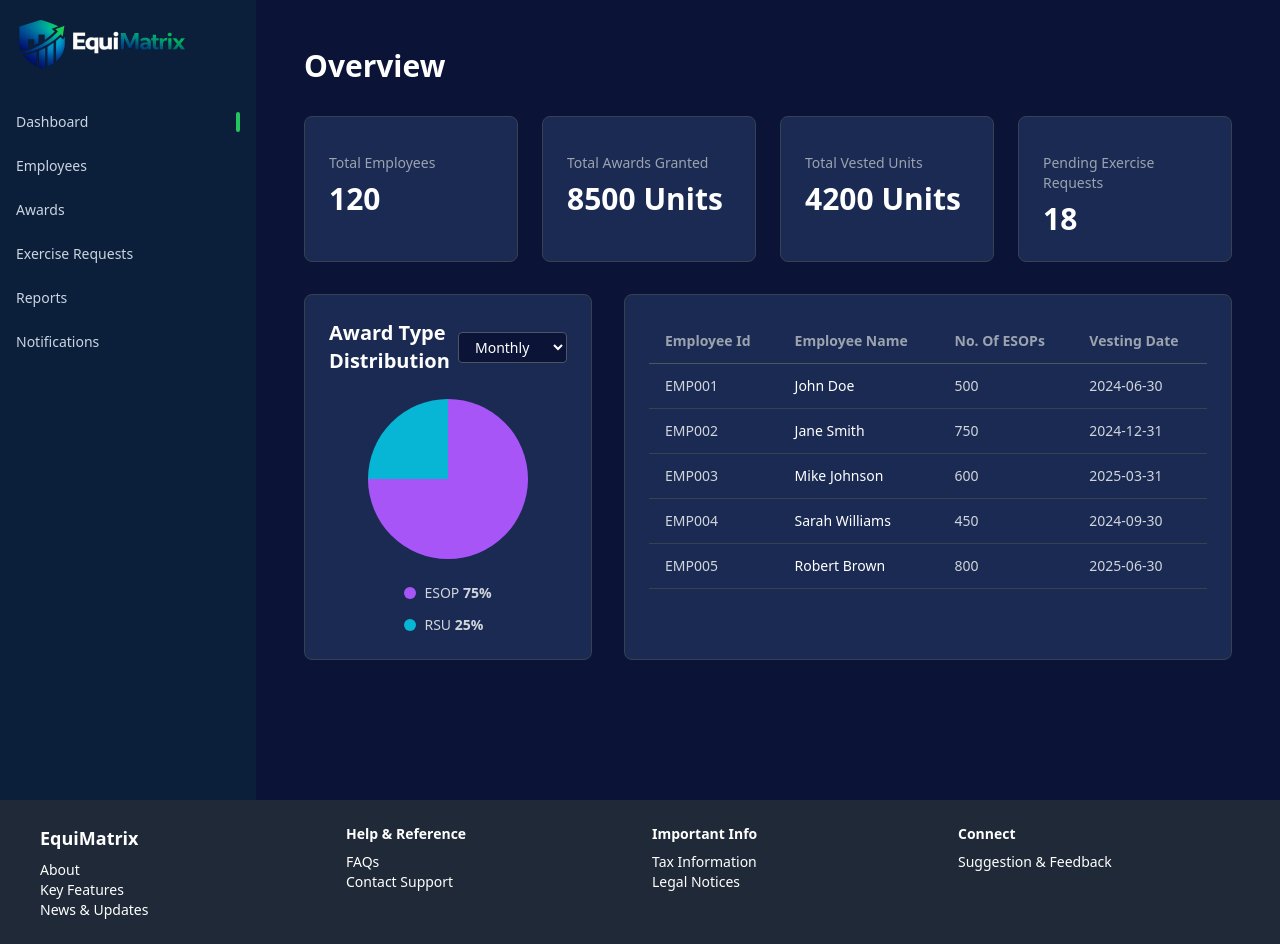
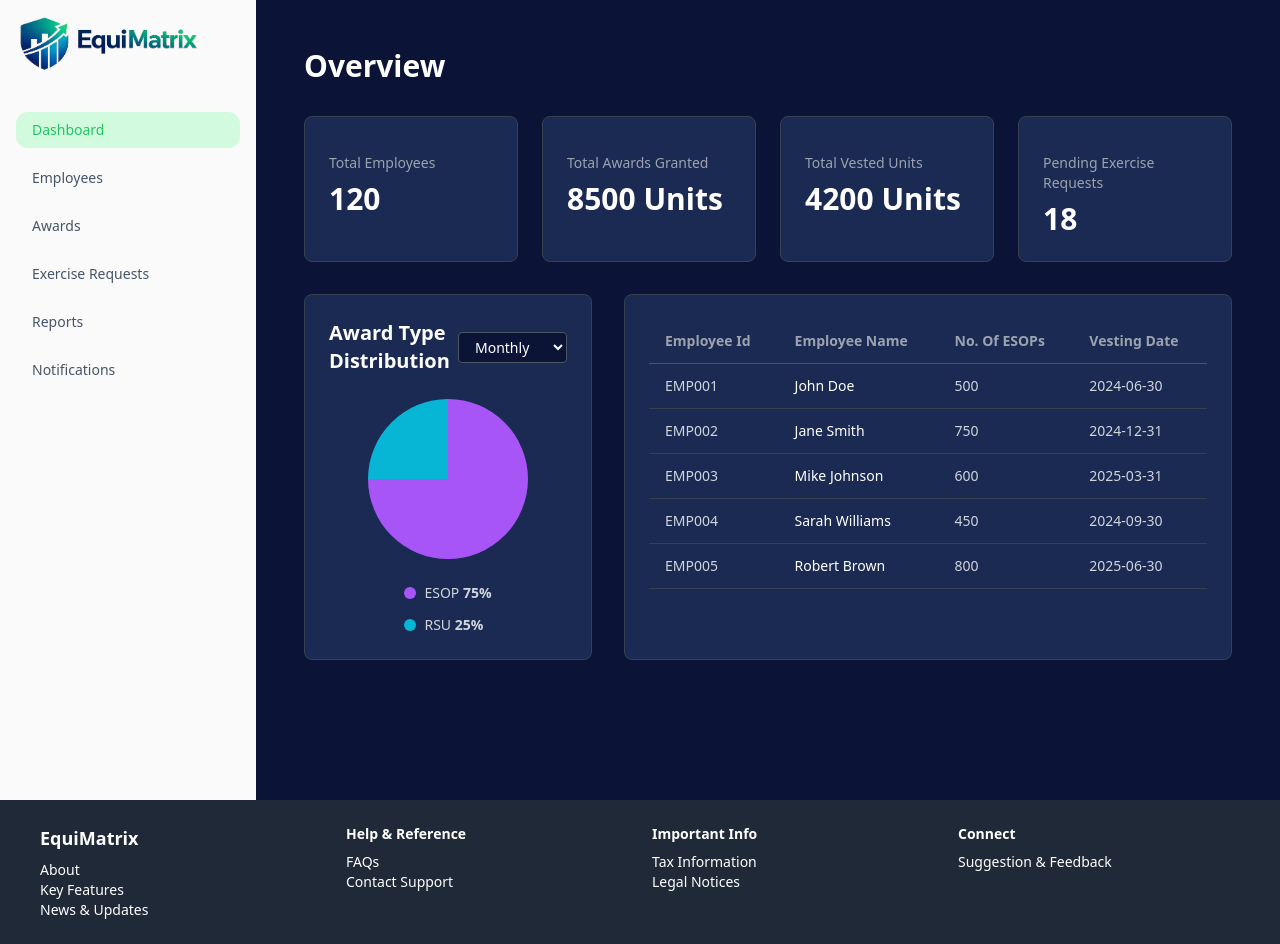
Before and after one commit to VarshaShetty28/Equity_Award_Tracker_EquiMatrix, an Angular app in the folder FrontEnd/: page /admin in a window 1280 px wide. Built offline with nearby package versions, Linux system fonts and the light colour scheme.

Commit message:
Changed the navbar color

```diff
--- a/FrontEnd/src/app/shared/admin-nav-bar/admin-nav-bar.component.html
+++ b/FrontEnd/src/app/shared/admin-nav-bar/admin-nav-bar.component.html
@@ -1,16 +1,16 @@
-<div class="w-64 h-screen bg-[#0B1F3A] text-white flex flex-col p-4">
+<div class="w-64 h-screen bg-[#FAFAFA] text-slate-700 flex flex-col p-4">
 
   <!-- LOGO -->
   <div class="flex items-center gap-3 mb-10">
     <img
-      src="assets/Logo.png"
+      src="assets/NewLogo.png"
       alt="EquiMatrix Logo"
       class="h-14 object-contain"
     />
   </div>
 
   <!-- MENU -->
-  <nav class="flex flex-col gap-6 text-sm">
+  <nav class="flex flex-col gap-3 text-sm">
 
     <!-- DASHBOARD -->
     <a
@@ -18,16 +18,15 @@
       routerLinkActive="text-[#22C55E]"
       [routerLinkActiveOptions]="{ exact: true }"
       #rlaDashboard="routerLinkActive"
-      class="flex items-center justify-between group"
+      class="flex items-center justify-between px-4 py-2 rounded-xl group"
+      [ngClass]="{
+        'bg-[#D1FADF] text-[#22C55E]': rlaDashboard.isActive,
+        'hover:bg-slate-100 text-slate-600': !rlaDashboard.isActive
+      }"
     >
-      <span class="text-slate-300 group-hover:text-[#14B8A6]">
+      <span class="font-medium">
         Dashboard
       </span>
-
-      <span
-        *ngIf="rlaDashboard.isActive"
-        class="w-1 h-5 bg-[#22C55E] rounded"
-      ></span>
     </a>
 
     <!-- EMPLOYEES -->
@@ -35,16 +34,15 @@
       routerLink="/admin/employees"
       routerLinkActive="text-[#22C55E]"
       #rlaUsers="routerLinkActive"
-      class="flex items-center justify-between group"
+      class="flex items-center justify-between px-4 py-2 rounded-xl group"
+      [ngClass]="{
+        'bg-[#D1FADF] text-[#22C55E]': rlaUsers.isActive,
+        'hover:bg-slate-100 text-slate-600': !rlaUsers.isActive
+      }"
     >
-      <span class="text-slate-300 group-hover:text-[#14B8A6]">
+      <span class="font-medium">
         Employees
       </span>
-
-      <span
-        *ngIf="rlaUsers.isActive"
-        class="w-1 h-5 bg-[#22C55E] rounded"
-      ></span>
     </a>
 
     <!-- AWARDS -->
@@ -52,16 +50,15 @@
       routerLink="/admin/awards"
       routerLinkActive="text-[#22C55E]"
       #rlaAwards="routerLinkActive"
-      class="flex items-center justify-between group"
+      class="flex items-center justify-between px-4 py-2 rounded-xl group"
+      [ngClass]="{
+        'bg-[#D1FADF] text-[#22C55E]': rlaAwards.isActive,
+        'hover:bg-slate-100 text-slate-600': !rlaAwards.isActive
+      }"
     >
-      <span class="text-slate-300 group-hover:text-[#14B8A6]">
+      <span class="font-medium">
         Awards
       </span>
-
-      <span
-        *ngIf="rlaAwards.isActive"
-        class="w-1 h-5 bg-[#22C55E] rounded"
-      ></span>
     </a>
 
     <!-- EXERCISE -->
@@ -69,16 +66,15 @@
       routerLink="/admin/exercise"
       routerLinkActive="text-[#22C55E]"
       #rlaExercise="routerLinkActive"
-      class="flex items-center justify-between group"
+      class="flex items-center justify-between px-4 py-2 rounded-xl group"
+      [ngClass]="{
+        'bg-[#D1FADF] text-[#22C55E]': rlaExercise.isActive,
+        'hover:bg-slate-100 text-slate-600': !rlaExercise.isActive
+      }"
     >
-      <span class="text-slate-300 group-hover:text-[#14B8A6]">
+      <span class="font-medium">
         Exercise Requests
       </span>
-
-      <span
-        *ngIf="rlaExercise.isActive"
-        class="w-1 h-5 bg-[#22C55E] rounded"
-      ></span>
     </a>
 
     <!-- REPORTS -->
@@ -86,16 +82,15 @@
       routerLink="/admin/reports"
       routerLinkActive="text-[#22C55E]"
       #rlaReports="routerLinkActive"
-      class="flex items-center justify-between group"
+      class="flex items-center justify-between px-4 py-2 rounded-xl group"
+      [ngClass]="{
+        'bg-[#D1FADF] text-[#22C55E]': rlaReports.isActive,
+        'hover:bg-slate-100 text-slate-600': !rlaReports.isActive
+      }"
     >
-      <span class="text-slate-300 group-hover:text-[#14B8A6]">
+      <span class="font-medium">
         Reports
       </span>
-
-      <span
-        *ngIf="rlaReports.isActive"
-        class="w-1 h-5 bg-[#22C55E] rounded"
-      ></span>
     </a>
 
     <!-- NOTIFICATIONS -->
@@ -103,16 +98,15 @@
       routerLink="/admin/notifications"
       routerLinkActive="text-[#22C55E]"
       #rlaNotif="routerLinkActive"
-      class="flex items-center justify-between group"
+      class="flex items-center justify-between px-4 py-2 rounded-xl group"
+      [ngClass]="{
+        'bg-[#D1FADF] text-[#22C55E]': rlaNotif.isActive,
+        'hover:bg-slate-100 text-slate-600': !rlaNotif.isActive
+      }"
     >
-      <span class="text-slate-300 group-hover:text-[#14B8A6]">
+      <span class="font-medium">
         Notifications
       </span>
-
-      <span
-        *ngIf="rlaNotif.isActive"
-        class="w-1 h-5 bg-[#22C55E] rounded"
-      ></span>
     </a>
 
   </nav>
```
